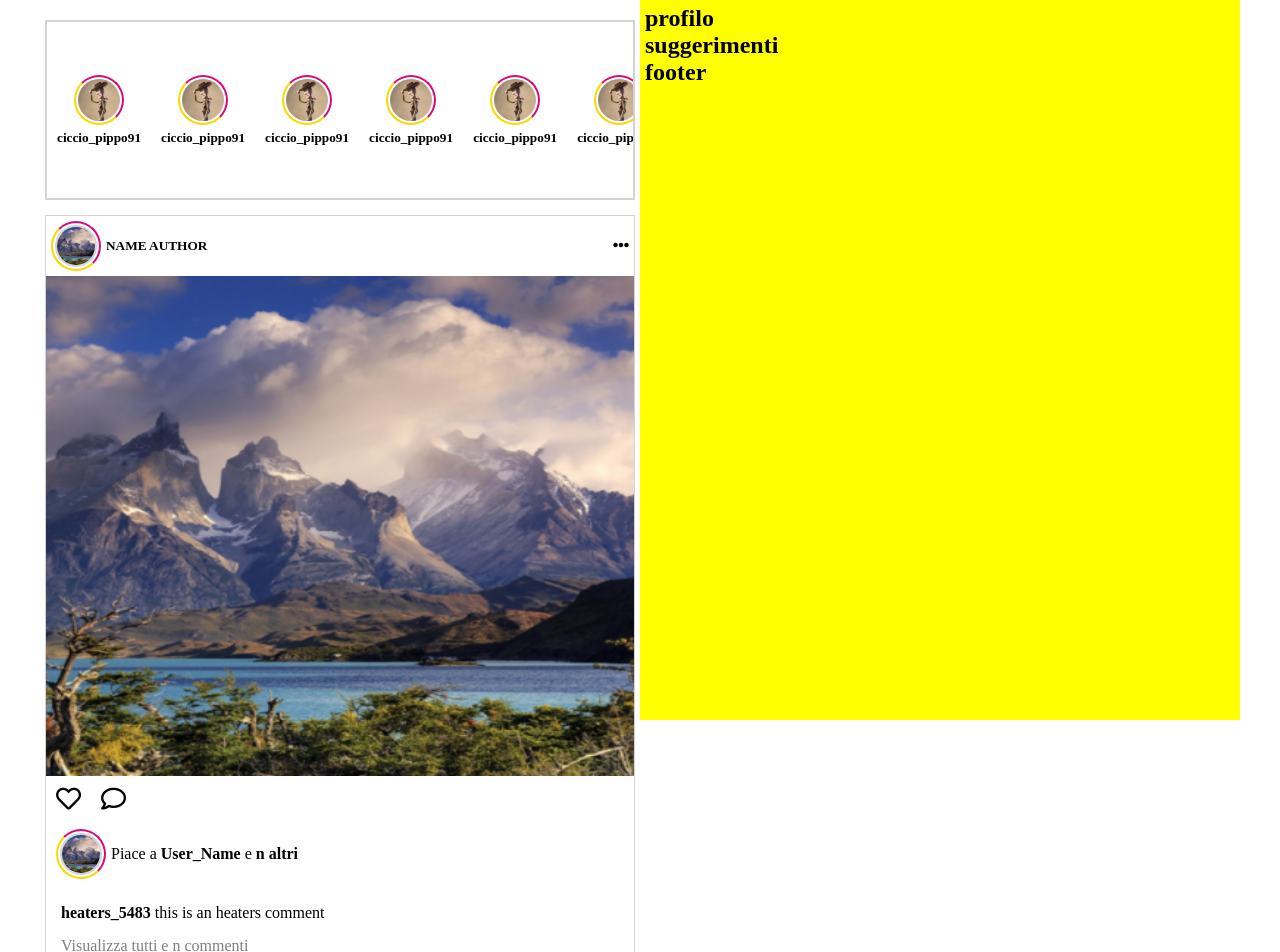
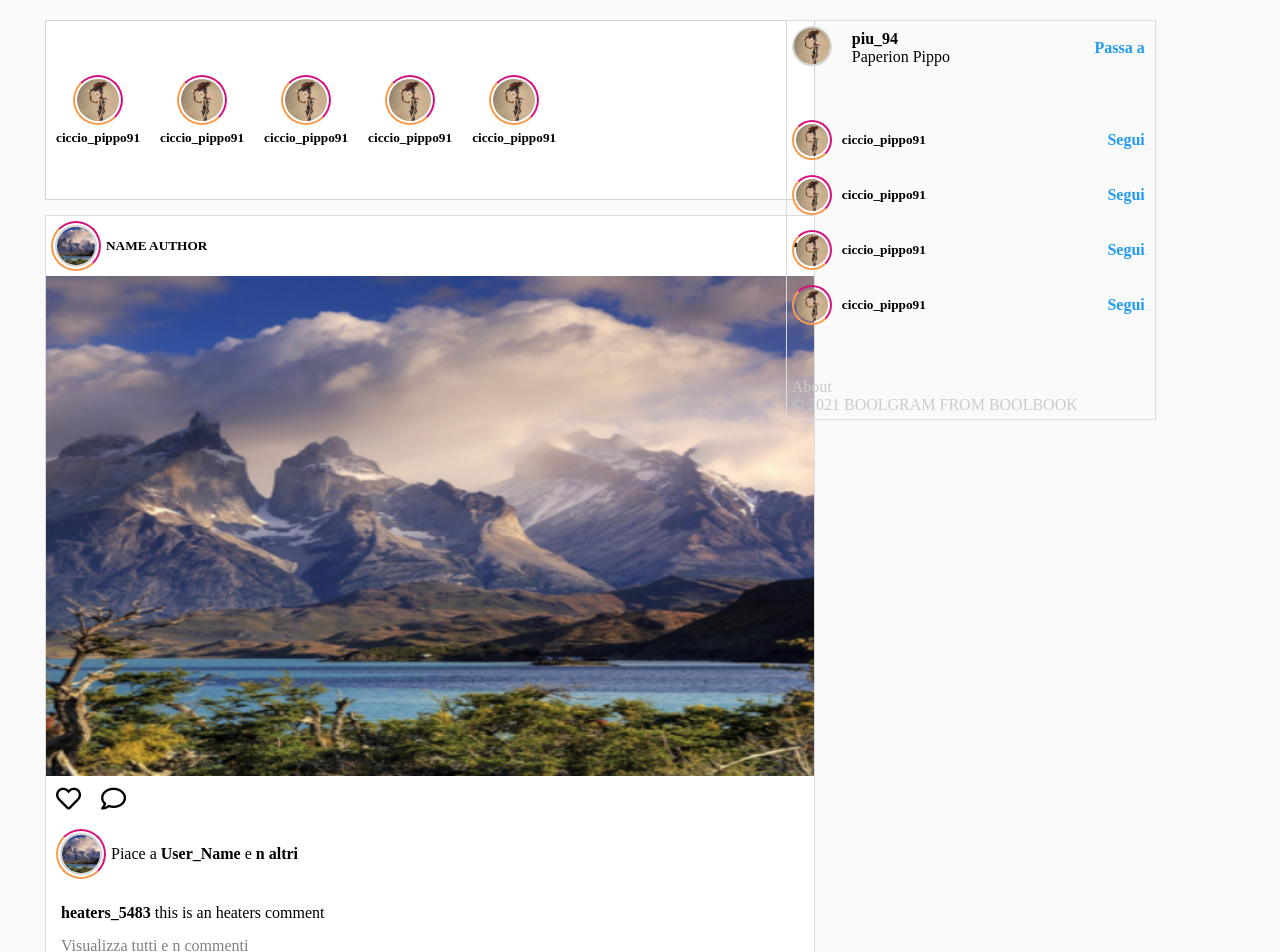
Before and after one commit to Danilo91Colloca/boolgram, a Vue app: page / in a window 1280 px wide. Shown: the part 80-1032 px from the top of the page. Built offline with nearby package versions, Linux system fonts and the light colour scheme.

Commit message:
creata palette di colori/layout bozza avanzata

```diff
--- a/src/App.vue
+++ b/src/App.vue
@@ -18,12 +18,15 @@
         </div>
       </div>
     </div>
-
     <router-view />
   </div>
 </template>
 
 <style lang="scss">
+@import "./my-scss/color-palette";
+  body {
+     background-color: $mainBgColor;
+  }
   * {
     margin: 0;
     padding: 0;
--- a/src/components/Post.vue
+++ b/src/components/Post.vue
@@ -14,7 +14,7 @@
       <div class="post-img-box">
         <img :src="postImg" alt="">
       </div>
-      <!-- like and msg -->
+      <!-- like and msg box-->
       <div class="like-message-box">
         <div class="icon-like-msg">
           <i class="far fa-heart"></i>
@@ -34,7 +34,7 @@
           </div>
         </div>
       </div>
-      <!-- comments -->
+      <!-- read comments box-->
       <div class="comments-box">
           <div class="last-comment">
             <p>
@@ -45,6 +45,12 @@
           <a class="all-comments" href="#" >
             Visualizza tutti e n commenti
           </a>
+      </div>
+      <!-- write a comment box-->
+      <div class="write-comment-box">
+        <textarea type="text" placeholder="Aggiungi un commento">
+        </textarea>
+        <button type="submit" disabled> Pubblica</button>
       </div>
   </div>
 </template>
--- /dev/null
+++ b/src/my-scss/_color-palette.scss
@@ -0,0 +1,14 @@
+// layout colors
+$mainBgColor: #FAFAFA;
+$borderBoxColor: #DBDBDB;
+
+// fonts colors
+$postFollowSwitchColor: #219Bf6;
+$disabledButton: #B4DFFC;
+$tagsColor: #02356B;
+$generalFontColor: #262626;
+$footerFontColor: #CBCBCB;
+
+//users img
+$bordColorOne: #D7117E;
+$bordColorTwo: #F79C4D;
--- a/src/my-scss/_main.scss
+++ b/src/my-scss/_main.scss
@@ -1,16 +1,18 @@
+@import "_color-palette";
 .main {
-  position: absolute;
+  position: relative;
   top: 80px;
   width: 100vw;
   max-width: 100%;
   height: 100%;
   main.wrapper-center {
+    position: relative;
     width: 1200px;
     height: calc(100vh - 80px); //TEMP
     margin: 0 auto;
     display: flex;
     .main-left {
-      width: 50%;
+      width: 65%;
       height: 100%;
       padding: 5px;
       .stories-box {
@@ -18,7 +20,7 @@
         height: 180px;
         background: #fff;
         display: flex;
-        border: 2px solid lightgray;
+        border: 1px solid lightgray;
         margin: 15px 0px;
         overflow-x: auto;
         .story-container {
@@ -29,10 +31,10 @@
           margin: 0px 10px;
             .container-imgUser-story {
             width: 50px;
-            border-top: 2px solid rgb(214,11,120);
-            border-right: 2px solid rgb(214,11,120);
-            border-left:  2px solid gold;
-            border-bottom:  2px solid gold;
+            border-top: 2px solid $bordColorOne;
+            border-right: 2px solid $bordColorOne;
+            border-left:  2px solid $bordColorTwo;
+            border-bottom:  2px solid $bordColorTwo;
             border-radius: 50%;
             display: flex;
             justify-content: center;
@@ -46,7 +48,7 @@
               cursor: pointer;
             }
           }
-        }
+        } //end story container
 
 
       } //end stories-box
@@ -54,12 +56,101 @@
         height: 100%;
         width: 100%;
       }
-    }
+    } //end main-left
     .main-right {
-      width: 50%;
+      position: fixed;
+      width: 39%;
+      right: 0px;
       height: 100%;
-      background-color: yellow;
-      padding: 5px;
-    }
-  }
-}
+      padding: 20px 5px;
+      .main-r-wrapper {
+        width: 370px;
+        height: 400px;
+        padding: 5px;
+        border: 1px solid $borderBoxColor;
+        position: relative;
+        .profile-info-userLogged {
+          position:relative;
+          display: flex;
+          align-items: center;
+          margin-bottom: 50px;
+          .img-profile-userLogged {
+            margin-right: 20px;
+            width: 40px;
+            overflow: hidden;
+            border-radius: 50%;
+            img {
+              width: 100%;
+              border-radius: 50%;
+              border: 2px solid lightgray;
+            }
+            &:hover {
+              cursor: pointer;
+            }
+
+          }
+          .user-name-box {
+            .user-name {
+              font-weight: bolder;
+            }
+          }
+          a.change-account {
+            position: absolute;
+            right: 5px;
+            text-decoration: none;
+            color: $postFollowSwitchColor;
+            font-weight: bold;
+          }
+        } //end profile-info-userLogged
+        .suggestions-box {
+          .list-users-suggested {
+            list-style: none;
+            .user-suggested-li {
+              margin-bottom: 15px;
+              .suggested-user {
+                display: flex;
+                align-items: center;
+                .container-imgUser-story {
+                  width: 40px;
+                  border-top: 2px solid $bordColorOne;
+                  border-right: 2px solid $bordColorOne;
+                  border-left:  2px solid $bordColorTwo;
+                  border-bottom:  2px solid $bordColorTwo;
+                  border-radius: 50%;
+                  display: flex;
+                  justify-content: center;
+                  padding: 2px;
+                  margin-right: 10px;
+                  img {
+                    width: 100%;
+                    border-radius: 50%;
+                  }
+                  &:hover {
+                    cursor: pointer;
+                  }
+                }
+                a {
+                  position: absolute;
+                  right: 10px;
+                  text-decoration: none;
+                  color: $postFollowSwitchColor;
+                  font-weight: bold;
+                }
+              }
+            }
+          } //end list-user-suggested
+        } //end suggestions-box
+        footer {
+          position: absolute;
+          bottom: 5px;
+          color: $footerFontColor;
+          .footer-links {
+            .link-ul {
+              list-style: none;
+            }
+          }
+        }
+      } //end main-r-wrapper
+    } // end main right
+  } //end main.wrapper-center
+} //end main
--- a/src/my-scss/_post.scss
+++ b/src/my-scss/_post.scss
@@ -1,6 +1,8 @@
+@import "_color-palette";
 .post {
   height: 800px;
-  border: 1px solid lightgray;
+  border: 1px solid $borderBoxColor;
+  background-color: #fff;
   .post-author-box {
     display: flex;
     justify-content: space-between;
@@ -12,10 +14,10 @@
       align-items: center;
       .post-userImage {
         width: 50px;
-        border-top: 2px solid rgb(214,11,120);
-        border-right: 2px solid rgb(214,11,120);
-        border-left:  2px solid gold;
-        border-bottom:  2px solid gold;
+        border-top: 2px solid $bordColorOne;
+        border-right: 2px solid $bordColorOne;
+        border-left:  2px solid $bordColorTwo;
+        border-bottom:  2px solid $bordColorTwo;
         border-radius: 50%;
         display: flex;
         justify-content: center;
@@ -53,10 +55,10 @@
       align-items: center;
       .img-user-like {
         width: 50px;
-        border-top: 2px solid rgb(214,11,120);
-        border-right: 2px solid rgb(214,11,120);
-        border-left:  2px solid gold;
-        border-bottom:  2px solid gold;
+        border-top: 2px solid $bordColorOne;
+        border-right: 2px solid $bordColorOne;
+        border-left:  2px solid $bordColorTwo;
+        border-bottom:  2px solid $bordColorTwo;
         border-radius: 50%;
         display: flex;
         justify-content: center;
@@ -75,9 +77,10 @@
         }
       }
     }
-  }
+  } //like-message-box
   .comments-box {
     padding: 15px;
+    margin-bottom: 10px;
     .last-comment {
       margin-bottom: 15px;
     }
@@ -85,5 +88,33 @@
       color: gray;
       text-decoration: none;
     }
+  } //comments-box
+  .write-comment-box {
+    display: flex;
+    bottom: 0;
+    padding-right: 15px;
+    textarea {
+      width: 90%;
+      height: 30px;
+      font-size: 14px;
+      border: none;
+      padding: 0 15px;
+      outline: none;
+      resize: none;
+    }
+    button {
+      width: 10%;
+      background-color: transparent;
+      border: none;
+      color: $postFollowSwitchColor;
+      font-weight: 800;
+      &:hover {
+        cursor: pointer;
+      }
+      &:disabled {
+        color: $disabledButton;
+        cursor: default;
+      }
+    }
   }
 }
--- a/src/views/Main.vue
+++ b/src/views/Main.vue
@@ -39,20 +39,7 @@
             </div>
             <h5 class="user-name-story">ciccio_pippo91</h5>
           </div>
-            <!-- TEMP -->
-           <div class="story-container">
-            <div class="container-imgUser-story">
-              <img src="../assets/profile.jpg" alt="">
-            </div>
-            <h5 class="user-name-story">ciccio_pippo91</h5>
-          </div>
-          <!-- TEMP -->
-           <div class="story-container">
-            <div class="container-imgUser-story">
-              <img src="../assets/profile.jpg" alt="">
-            </div>
-            <h5 class="user-name-story">ciccio_pippo91</h5>
-          </div>
+
         </div>
 
         <!-- posts box -->
@@ -66,9 +53,74 @@
 
       <!-- RIGHT SECTION -->
       <div class="main-right">
-        <h2>profilo</h2>
-        <h2>suggerimenti</h2>
-        <h2>footer</h2>
+        <div class="main-r-wrapper">
+          <!-- user section on right -->
+          <div class="profile-info-userLogged">
+            <div class="img-profile-userLogged">
+               <img src="../assets/profile.jpg" alt="">
+            </div>
+            <div class="user-name-box">
+             <p class="user-name">piu_94</p>
+             <p class="real-name">Paperion Pippo</p>
+            </div>
+            <a href="#" class="change-account">Passa a</a>
+          </div>
+          <!-- suggestions box-->
+          <div class="suggestions-box">
+             <ul class="list-users-suggested">
+               <li class="user-suggested-li">
+                  <div class="suggested-user">
+                    <div class="container-imgUser-story">
+                      <img src="../assets/profile.jpg" alt="">
+                    </div>
+                    <h5 class="user-name-story">ciccio_pippo91</h5>
+                    <a href="#" class="change-account">Segui</a>
+                  </div>
+               </li>
+               <!-- TEMP-->
+               <li class="user-suggested-li">
+                  <div class="suggested-user">
+                    <div class="container-imgUser-story">
+                      <img src="../assets/profile.jpg" alt="">
+                    </div>
+                    <h5 class="user-name-story">ciccio_pippo91</h5>
+                    <a href="#" class="change-account">Segui</a>
+                  </div>
+               </li>
+               <!-- TEMP-->
+               <li class="user-suggested-li">
+                  <div class="suggested-user">
+                    <div class="container-imgUser-story">
+                      <img src="../assets/profile.jpg" alt="">
+                    </div>
+                    <h5 class="user-name-story">ciccio_pippo91</h5>
+                    <a href="#" class="change-account">Segui</a>
+                  </div>
+               </li>
+               <!-- TEMP-->
+               <li class="user-suggested-li">
+                  <div class="suggested-user">
+                    <div class="container-imgUser-story">
+                      <img src="../assets/profile.jpg" alt="">
+                    </div>
+                    <h5 class="user-name-story">ciccio_pippo91</h5>
+                    <a href="#" class="change-account">Segui</a>
+                  </div>
+               </li>
+             </ul>
+          </div>
+          <!-- FOOTER -->
+          <footer>
+            <div class="footer-links">
+              <ul class="link-ul">
+                <li class="link-li">About</li>
+              </ul>
+            </div>
+            <div class="copyright">
+              &copy; 2021 BOOLGRAM FROM BOOLBOOK
+            </div>
+          </footer>
+        </div>
       </div>
     </main>
   </div>
```
